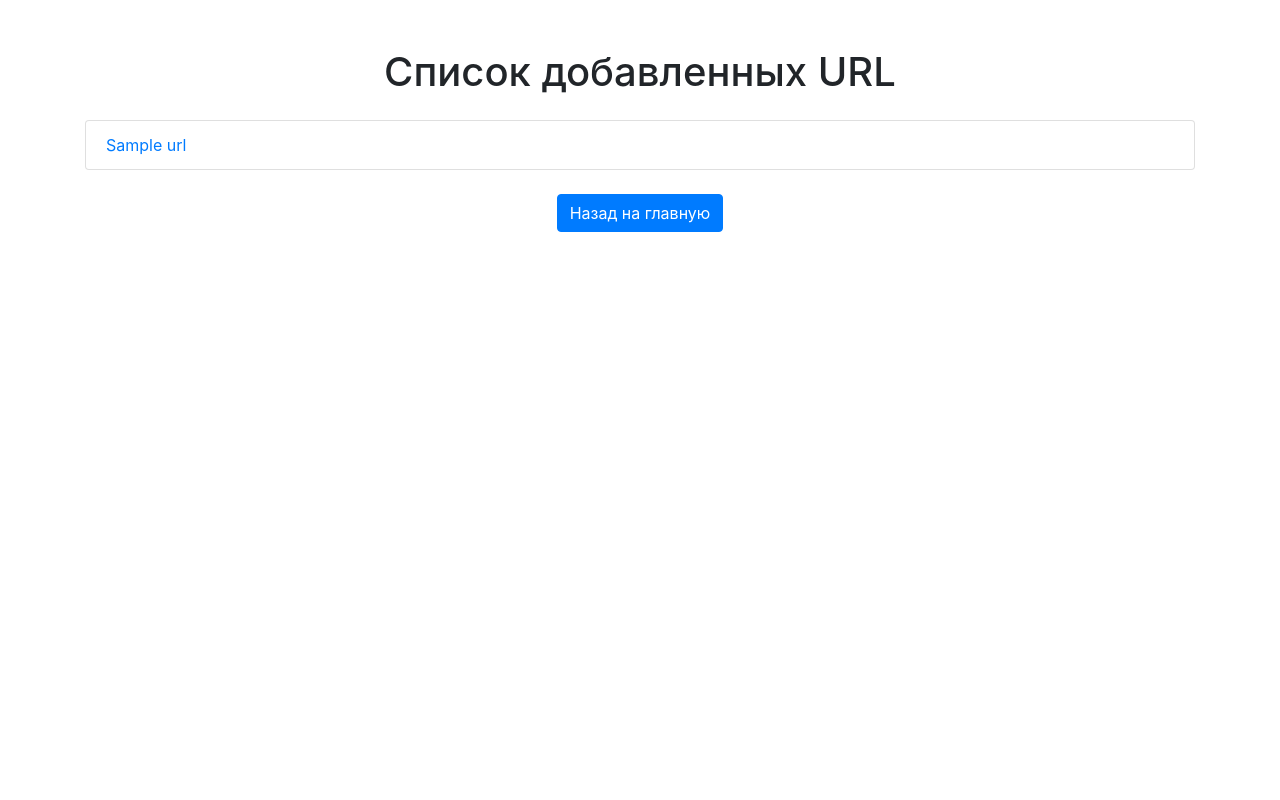
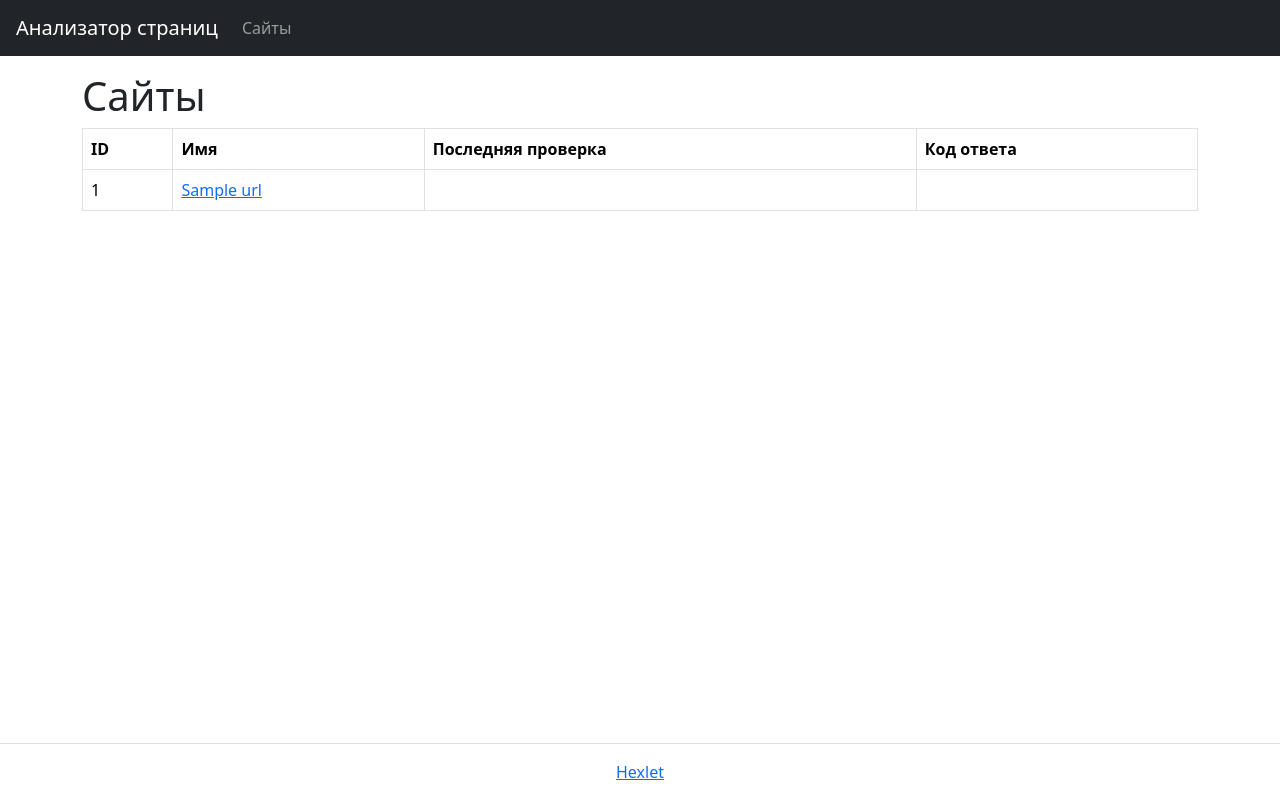
Before and after one commit to un-f0rgiven/python-project-83, a Flask app: page /urls in a window 1280 px wide. Run offline with Flask 3, Linux system fonts and the light colour scheme; a database or web service that is not in the repository returns one stand-in record (values such as "Sample title"); some libraries are stand-ins or nearby versions.

Commit message:
update file

```diff
--- a/page_analyzer/app.py
+++ b/page_analyzer/app.py
@@ -47,7 +47,7 @@
 def home():
     error_message = None  # Переменная для хранения сообщения об ошибке
     if request.method == 'POST':
-        url = request.form['url']
+        url = request.form.get('url')
         if is_valid_url(url):
             normalized_url = normalize_url(url)  # Нормализуем URL
             try:
@@ -77,33 +77,41 @@
     # Возвращаем шаблон для GET-запроса или в случае ошибки
     return render_template('index.html', error_message=error_message)
 
+
 @app.route('/urls/<int:url_id>')
 def show_url(url_id):
     try:
         with get_db_connection() as conn:
             with conn.cursor() as cursor:
-                cursor.execute("SELECT name FROM urls WHERE id = %s", (url_id,))
-                url = cursor.fetchone()
-                if url:
-                    return render_template('show_url.html', url=url[0], data_test_url="url")  # Передаем data-test атрибут
-                else:
-                    return "URL не найден", 404
+                # Извлекаем URL по ID
+                cursor.execute("SELECT id, name, created_at FROM urls WHERE id = %s", (url_id,))
+                url_data = cursor.fetchone()
+
+                if url_data is None:
+                    flash('URL не найден.', 'danger')  # Если URL не найден
+                    return redirect(url_for('home'))  # Перенаправление на главную страницу
+
+                return render_template('show_url.html', url_id=url_data[0], url_name=url_data[1], created_at=url_data[2])  # Передаем найденные данные в шаблон
     except Exception as e:
-        logging.error(f"Error retrieving URL: {e}")
-        return "Ошибка при получении URL", 500
+        logging.exception("Ошибка при получении URL.")
+        flash('Ошибка при получении URL. Попробуйте снова.', 'danger')
+        return redirect(url_for('home'))
+
 
 @app.route('/urls')
 def list_urls():
     try:
         with get_db_connection() as conn:
             with conn.cursor() as cursor:
-                # Запрос всех URL, отсортированных по времени добавления (предполагается, что есть столбец `created_at`)
-                cursor.execute("SELECT id, name FROM urls ORDER BY id DESC")  # ID должно быть последовательно увеличиваться
+                # Извлекаем все URL, сортируя по дате создания (новые записи первыми)
+                cursor.execute("SELECT id, name FROM urls ORDER BY created_at DESC")
                 urls = cursor.fetchall()  # Получаем все записи
-            return render_template('list_urls.html', urls=urls, data_test_urls="urls")  # Передаем атрибут data-test
+
+                return render_template('list_urls.html', urls=urls)  # Передаем записи в шаблон
     except Exception as e:
-        logging.error(f"Error retrieving URLs: {e}")
-        return "Ошибка при получении URL", 500
+        logging.exception("Ошибка при получении списка URL.")
+        flash('Ошибка при получении списка URL. Попробуйте снова.', 'danger')
+        return redirect(url_for('home'))
 
 if __name__ == '__main__':
     app.run(debug=True)
--- a/templates/list_urls.html
+++ b/templates/list_urls.html
@@ -1,35 +1,70 @@
+
 <!DOCTYPE html>
 <html lang="en">
   <head>
-    <meta charset="UTF-8">
-    <meta name="viewport" content="width=device-width, initial-scale=1.0">
-    <title>Список URL</title>
-    <link rel="stylesheet" href="https://stackpath.bootstrapcdn.com/bootstrap/4.5.2/css/bootstrap.min.css">
+    <meta charset="utf-8">
+    <meta name="viewport" content="width=device-width, initial-scale=1, shrink-to-fit=no">
+    <meta name="description" content="Third project for Hexlet.io">
+    <link href="https://cdn.jsdelivr.net/npm/bootstrap@5.3.3/dist/css/bootstrap.min.css" rel="stylesheet" integrity="sha384-QWTKZyjpPEjISv5WaRU9OFeRpok6YctnYmDr5pNlyT2bRjXh0JMhjY6hW+ALEwIH" crossorigin="anonymous">
+    <title>Анализатор страниц</title>
   </head>
-<body>
-    <div class="container mt-5">
-        <h1 class="text-center">Список добавленных URL</h1>
+  <body class="min-vh-100 d-flex flex-column">
+  <header class="flex-shrink-0">
+    <nav class="navbar navbar-expand-md navbar-dark bg-dark px-3">
+  <a class="navbar-brand" href="/">Анализатор страниц</a>
+  <div id="navbarNav">
+      <ul class="navbar-nav">
+        <li class="nav-item"><a class="nav-link " href="/urls">Сайты</a></li>
+      </ul>
+  </div>
+</nav>
 
-        <!-- Проверка наличия URL -->
-        {% if urls %}
-            <ul class="list-group mt-4" data-test="urls"> <!-- Атрибут data-test добавлен сюда -->
+  </header>
+
+
+
+  <main class="flex-grow-1">
+    <div class="container-lg mt-3">
+      <h1>Сайты</h1>
+
+
+<div class="table-responsive">
+  <table class="table table-bordered table-hover text-nowrap" data-test="urls">
+    <thead>
+    <tr>
+      <th>ID</th>
+      <th>Имя</th>
+      <th>Последняя проверка</th>
+      <th>Код ответа</th>
+    </tr>
+    </thead>
+    <tbody>
       {% for url in urls %}
-                    <li class="list-group-item">
-                        <a href="{{ url_for('show_url', url_id=url[0]) }}">{{ url[1] }}</a> <!-- Ссылка на отображение URL -->
-                    </li>
+      <tr>
+          <td>{{ url[0] }}</td>
+          <td>
+              <a href="/urls/{{ url[0] }}">
+                  {{ url[1] }}
+              </a>
+          </td>
+          <td>{{ url[2] }}</td>
+          <td>{{ url[3] }}</td>
+      </tr>
       {% endfor %}
-            </ul>
-        {% else %}
-            <p class="text-center">Нет добавленных URL.</p>
-        {% endif %}
+    </tbody>
+  </table>
+</div>
 
-        <div class="text-center mt-4">
-            <a href="/" class="btn btn-primary">Назад на главную</a> <!-- Кнопка возвращения на главную -->
+    </div>
+  </main>
+  <footer class="border-top py-3 mt-5 flex-shrink-0">
+  <div class="container-lg">
+    <div class="text-center">
+      <a href="https://ru.hexlet.io/" target="_blank">Hexlet</a>
     </div>
   </div>
+</footer>
 
-    <script src="https://code.jquery.com/jquery-3.5.1.slim.min.js"></script>
-    <script src="https://cdn.jsdelivr.net/npm/@popperjs/core@2.9.2/dist/umd/popper.min.js"></script>
-    <script src="https://stackpath.bootstrapcdn.com/bootstrap/4.5.2/js/bootstrap.min.js"></script>
+  <script src="https://cdn.jsdelivr.net/npm/bootstrap@5.3.3/dist/js/bootstrap.bundle.min.js" integrity="sha384-YvpcrYf0tY3lHB60NNkmXc5s9fDVZLESaAA55NDzOxhy9GkcIdslK1eN7N6jIeHz" crossorigin="anonymous"></script>
   </body>
 </html>
```
Also changed, not shown: page_analyzer/database.sql (+15 -1 lines), templates/index.html (+30 -22 lines), templates/show_url.html (+80 -16 lines). Lines whose indentation alone changed are shown as unchanged.
